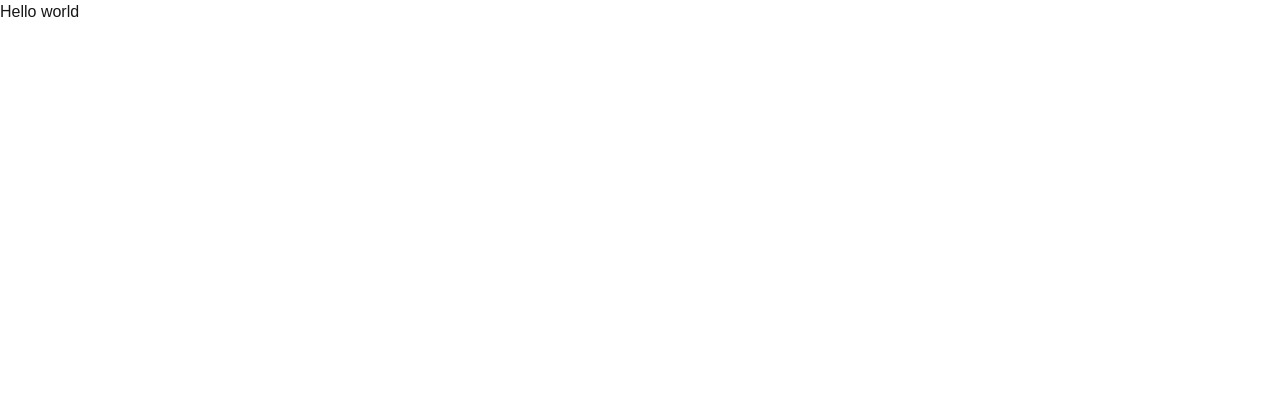
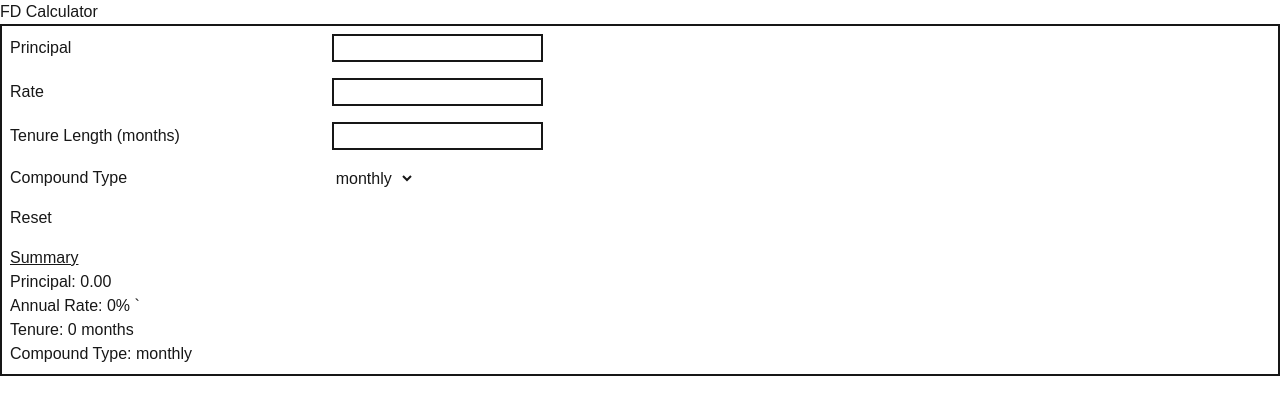
Before and after one commit to nevtay/fd-calculator, a Next.js app: page / in a window 1280 px wide. Shown: the top 414 px of the page. Built offline with nearby package versions, Linux system fonts and the light colour scheme.

Commit message:
feat: add main input fields, keydown validation logic to only allow numbers and decimals, and form reset

```diff
--- a/app/page.tsx
+++ b/app/page.tsx
@@ -1,9 +1,11 @@
+import Calculator from "@/components/Calculator";
 import Image from "next/image";
 
 export default function Home() {
   return (
     <div>
-      <h1>Hello world</h1>
+      <h1>FD Calculator</h1>
+      <Calculator />
     </div>
   );
 }
--- a/components/Calculator.tsx
+++ b/components/Calculator.tsx
@@ -0,0 +1,130 @@
+"use client";
+import { useState } from "react";
+
+const Calculator = () => {
+  const compoundTypes = ["monthly", "quarterly", "annually", "maturity"];
+  const defaultState = {
+    principal: "",
+    annualRate: "",
+    tenureLength: "",
+    compoundType: "monthly",
+  };
+
+  const [formData, setFormData] = useState(defaultState);
+
+  const isValidNumber = (key: string, currentValue: string): boolean => {
+    if (/^\d$/.test(key)) return true;
+    if (key === "." && !currentValue.includes(".")) return true;
+    return false;
+  };
+
+  const handleKeyDown = (e: React.KeyboardEvent<HTMLInputElement>) => {
+    const allowedKeys = [
+      "Backspace",
+      "Delete",
+      "ArrowLeft",
+      "ArrowRight",
+      "Tab",
+      "Home",
+      "End",
+    ];
+    if (
+      !allowedKeys.includes(e.key) &&
+      !isValidNumber(e.key, e.currentTarget.value)
+    ) {
+      e.preventDefault();
+    }
+  };
+
+  const handleChange = (
+    e: React.ChangeEvent<HTMLInputElement | HTMLSelectElement>,
+  ) => {
+    const { name, value } = e.target;
+    setFormData((prev) => ({ ...prev, [name]: value }));
+  };
+
+  const handleReset = () => setFormData(defaultState);
+
+  return (
+    <form className="flex flex-col border-2">
+      <div className="w-9/12 p-2 flex items-center">
+        <label className="w-4/12 mr-2" htmlFor="principal">
+          Principal
+        </label>
+        <input
+          className="border-2"
+          title="principal"
+          name="principal"
+          type="text"
+          inputMode="numeric"
+          defaultValue={formData.principal}
+          onKeyDown={handleKeyDown}
+          onChange={handleChange}
+        />
+      </div>
+      <div className="w-9/12 p-2 flex items-center">
+        <label className="w-4/12 mr-2" htmlFor="annualRate">
+          Rate
+        </label>
+        <input
+          className="border-2"
+          title="annualRate"
+          name="annualRate"
+          type="text"
+          inputMode="numeric"
+          defaultValue={formData.annualRate}
+          onKeyDown={handleKeyDown}
+          onChange={handleChange}
+        />
+      </div>
+      <div className="w-9/12 p-2 flex items-center">
+        <label className="w-4/12 mr-2" htmlFor="tenureLength">
+          Tenure Length (months)
+        </label>
+        <input
+          className="border-2"
+          title="tenureLength"
+          name="tenureLength"
+          type="text"
+          inputMode="numeric"
+          defaultValue={formData.tenureLength}
+          onKeyDown={handleKeyDown}
+          onChange={handleChange}
+        />
+      </div>
+      <div className="w-9/12 p-2 flex items-center">
+        <label className="w-4/12 mr-2" htmlFor="compoundType">
+          Compound Type
+        </label>
+        <select
+          name="compoundType"
+          title="compoundType"
+          defaultValue={formData.compoundType}
+          onChange={handleChange}
+        >
+          {compoundTypes.map((type) => {
+            return <option key={type}>{type}</option>;
+          })}
+        </select>
+      </div>
+      <div className="w-9/12 p-2 flex items-center">
+        <input type="reset" name="Reset" onClick={handleReset} />
+      </div>
+
+      <div className="p-2">
+        <h1>
+          <u>Summary</u>
+        </h1>
+        <h1>Principal: {formData.principal || "0.00"}</h1>
+        <h1>Annual Rate: {formData.annualRate || 0}% `</h1>
+        <h1>
+          Tenure: {formData.tenureLength || 0}{" "}
+          {parseInt(formData?.tenureLength) === 1 ? "month" : "months"}
+        </h1>
+        <h1>Compound Type: {formData.compoundType || 0}</h1>
+      </div>
+    </form>
+  );
+};
+
+export default Calculator;
```
